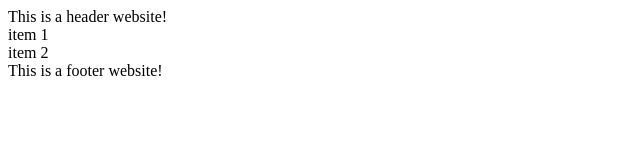
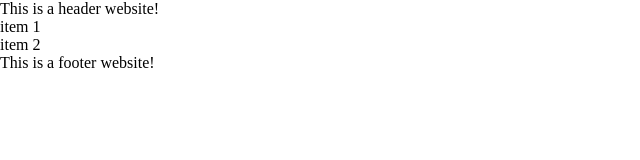
Before and after one commit to umlxv66666/Git-Project, a plain HTML site: page index.html in a window 1280 px wide. Shown: the whole page, without its empty margins (0-640 px from the left). Drawn offline with Linux system fonts and the light colour scheme.

Commit message:
added css

```diff
--- a/index.html
+++ b/index.html
@@ -4,6 +4,7 @@
     <meta charset="UTF-8" />
     <meta name="viewport" content="width=device-width, initial-scale=1.0" />
     <title>Document</title>
+    <link rel="stylesheet" href="style.css" />
   </head>
   <body>
     <header>This is a header website!</header>
--- /dev/null
+++ b/style.css
@@ -0,0 +1,4 @@
+* {
+  margin: 0;
+  padding: 0;
+}
```
